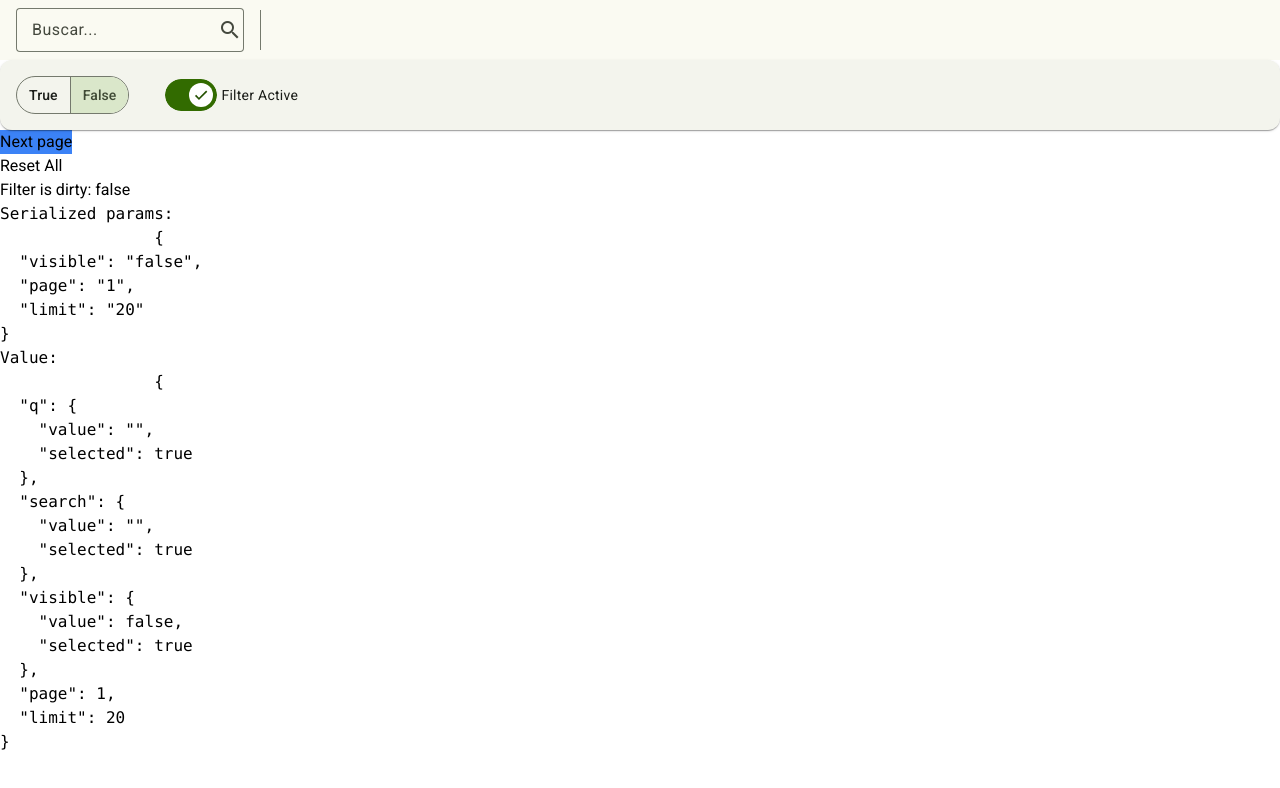
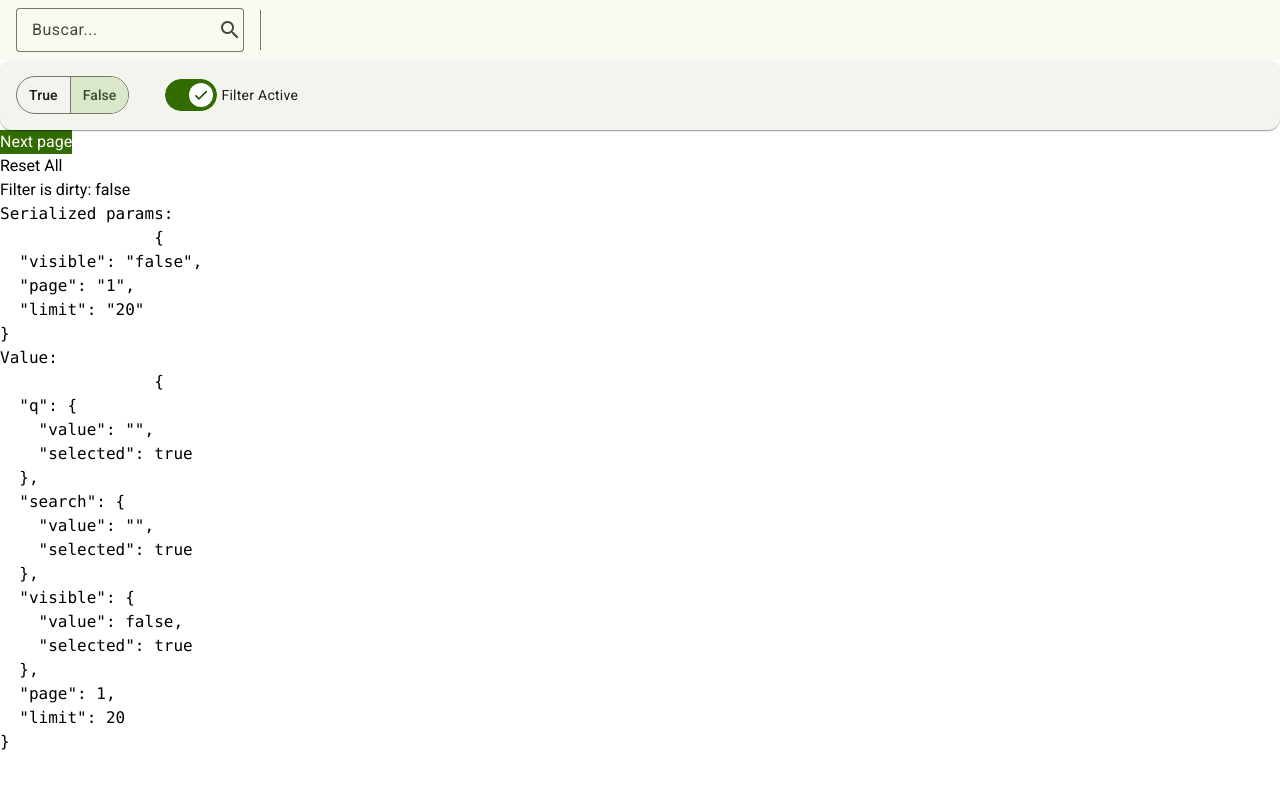
Before and after one commit to tutkli/signal-filters, an Angular app: page / in a window 1280 px wide. Shown: the top 788 px of the page. Built offline with nearby package versions, Linux system fonts and the light colour scheme.

Commit message:
chore: tailwind

```diff
--- a/package.json
+++ b/package.json
@@ -28,9 +28,11 @@
 		"@angular-devkit/build-angular": "^19.1.6",
 		"@angular/cli": "^19.1.6",
 		"@angular/compiler-cli": "^19.1.0",
+		"@tailwindcss/postcss": "^4.0.5",
+		"postcss": "^8.5.1",
 		"prettier": "^3.4.2",
 		"prettier-plugin-organize-imports": "^4.1.0",
-		"tailwindcss": "3.4.16",
+		"tailwindcss": "^4.0.0",
 		"typescript": "~5.7.2"
 	}
 }
--- a/src/app/app.component.ts
+++ b/src/app/app.component.ts
@@ -40,7 +40,7 @@ import { FilterFieldName } from './filters/types'
 
 		<app-something [state]="filter.fields.visible.value()" />
 		<div>
-			<button (click)="nextPage()" class="bg-blue-500">Next page</button>
+			<button (click)="nextPage()" class="bg-primary text-primary-on">Next page</button>
 
 			<div>
 				<button (click)="filter.reset()">Reset All</button>
--- a/tailwind.config.js
+++ /dev/null
@@ -1,68 +0,0 @@
-/** @type {import('tailwindcss').Config} */
-module.exports = {
-	content: ['./src/**/*.{html,ts}'],
-	darkMode: 'class',
-	theme: {
-		extend: {
-			colors: {
-				primary: {
-					DEFAULT: 'rgb(var(--mat-sys-primary) / <alpha-value>)',
-					container: 'rgb(var(--mat-sys-primary-container) / <alpha-value>)',
-					on: 'rgb(var(--mat-sys-on-primary) / <alpha-value>)',
-					'on-container': 'rgb(var(--mat-sys-on-primary-container) / <alpha-value>)',
-					inverse: 'rgb(var(--mat-sys-inverse-primary) / <alpha-value>)',
-					fixed: 'rgb(var(--mat-sys-primary-fixed) / <alpha-value>)',
-					'fixed-dim': 'rgb(var(--mat-sys-primary-fixed-dim) / <alpha-value>)',
-					'on-fixed': 'rgb(var(--mat-sys-on-primary-fixed) / <alpha-value>)',
-					'on-fixed-variant': 'rgb(var(--mat-sys-on-primary-fixed-variant) / <alpha-value>)',
-				},
-				secondary: {
-					DEFAULT: 'rgb(var(--mat-sys-secondary) / <alpha-value>)',
-					container: 'rgb(var(--mat-sys-secondary-container) / <alpha-value>)',
-					on: 'rgb(var(--mat-sys-on-secondary) / <alpha-value>)',
-					'on-container': 'rgb(var(--mat-sys-on-secondary-container) / <alpha-value>)',
-					fixed: 'rgb(var(--mat-sys-secondary-fixed) / <alpha-value>)',
-					'fixed-dim': 'rgb(var(--mat-sys-secondary-fixed-dim) / <alpha-value>)',
-					'on-fixed': 'rgb(var(--mat-sys-on-secondary-fixed) / <alpha-value>)',
-					'on-fixed-variant': 'rgb(var(--mat-sys-on-secondary-fixed-variant) / <alpha-value>)',
-				},
-				tertiary: {
-					DEFAULT: 'rgb(var(--mat-sys-tertiary) / <alpha-value>)',
-					container: 'rgb(var(--mat-sys-tertiary-container) / <alpha-value>)',
-					on: 'rgb(var(--mat-sys-on-tertiary) / <alpha-value>)',
-					'on-container': 'rgb(var(--mat-sys-on-tertiary-container) / <alpha-value>)',
-					fixed: 'rgb(var(--mat-sys-tertiary-fixed) / <alpha-value>)',
-					'fixed-dim': 'rgb(var(--mat-sys-tertiary-fixed-dim) / <alpha-value>)',
-					'on-fixed': 'rgb(var(--mat-sys-on-tertiary-fixed) / <alpha-value>)',
-					'on-fixed-variant': 'rgb(var(--mat-sys-on-tertiary-fixed-variant) / <alpha-value>)',
-				},
-				surface: {
-					DEFAULT: 'rgb(var(--mat-sys-surface) / <alpha-value>)',
-					on: 'rgb(var(--mat-sys-on-surface) / <alpha-value>)',
-					dim: 'rgb(var(--mat-sys-surface-dim) / <alpha-value>)',
-					bright: 'rgb(var(--mat-sys-surface-bright) / <alpha-value>)',
-					container: {
-						DEFAULT: 'rgb(var(--mat-sys-surface-container) / <alpha-value>)',
-						lowest: 'rgb(var(--mat-sys-surface-container-lowest) / <alpha-value>)',
-						high: 'rgb(var(--mat-sys-surface-container-high) / <alpha-value>)',
-						highest: 'rgb(var(--mat-sys-surface-container-highest) / <alpha-value>)',
-					},
-					tint: 'rgb(var(--mat-sys-surface-tint) / <alpha-value>)',
-					variant: 'rgb(var(--mat-sys-surface-variant) / <alpha-value>)',
-					'on-variant': 'rgb(var(--mat-sys-on-surface-variant) / <alpha-value>)',
-				},
-				error: {
-					DEFAULT: 'rgb(var(--mat-sys-error) / <alpha-value>)',
-					container: 'rgb(var(--mat-sys-error-container) / <alpha-value>)',
-					on: 'rgb(var(--mat-sys-on-error) / <alpha-value>)',
-					'on-container': 'rgb(var(--mat-sys-on-error-container) / <alpha-value>)',
-				},
-				background: {
-					DEFAULT: 'rgb(var(--mat-sys-background) / <alpha-value>)',
-					on: 'rgb(var(--mat-sys-on-background) / <alpha-value>)',
-				},
-			},
-		},
-	},
-	plugins: [],
-}
```
Also changed, not shown: .postcssrc.json (added), src/styles/tailwind.css, 1 other file (tests, documents, lock files or other folders).
